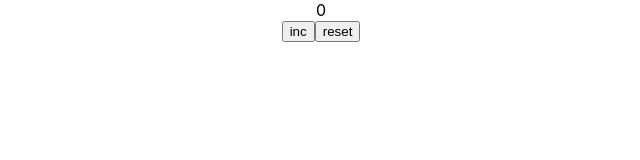
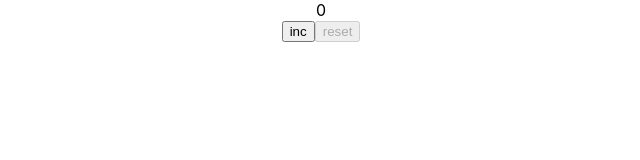
Before and after one commit to Feralwater/exam, a React (Create React App) app: page / in a window 1280 px wide. Shown: the top 160 px of the page, without its empty margins (319-959 px from the left). Built offline with nearby package versions, Linux system fonts and the light colour scheme.

Commit message:
add disable on buttons

```diff
--- a/src/App.tsx
+++ b/src/App.tsx
@@ -3,6 +3,8 @@ import './App.css';
 import Button from "./button/Button";
 
 function App() {
+    const MAX: number = 5;
+    const MIN: number = 0;
     const [count, setCount] = useState<number>(0)
     const incrementCount = () => {
         setCount(prev => prev + 1)
@@ -17,8 +19,8 @@ function App() {
                     <div>{count}</div>
                 </div>
                 <div>
-                    <Button onClick={incrementCount}>inc</Button>
-                    <Button onClick={resetCount}>reset</Button>
+                    <Button onClick={incrementCount} disabled={count===MAX}>inc</Button>
+                    <Button onClick={resetCount} disabled={count===MIN}>reset</Button>
                 </div>
             </div>
         </div>
--- a/src/button/Button.tsx
+++ b/src/button/Button.tsx
@@ -2,10 +2,14 @@ import React from 'react';
 
 type PropsButtonType = {
     onClick: () => void
+    disabled: boolean
 }
-const Button: React.FC<PropsButtonType> = ({children, onClick}) => {
+const Button: React.FC<PropsButtonType> = ({children, onClick, disabled}) => {
     return (
-        <button onClick={onClick}>
+        <button
+            onClick={onClick}
+            disabled={disabled}
+        >
             {children}
         </button>
     );
```
